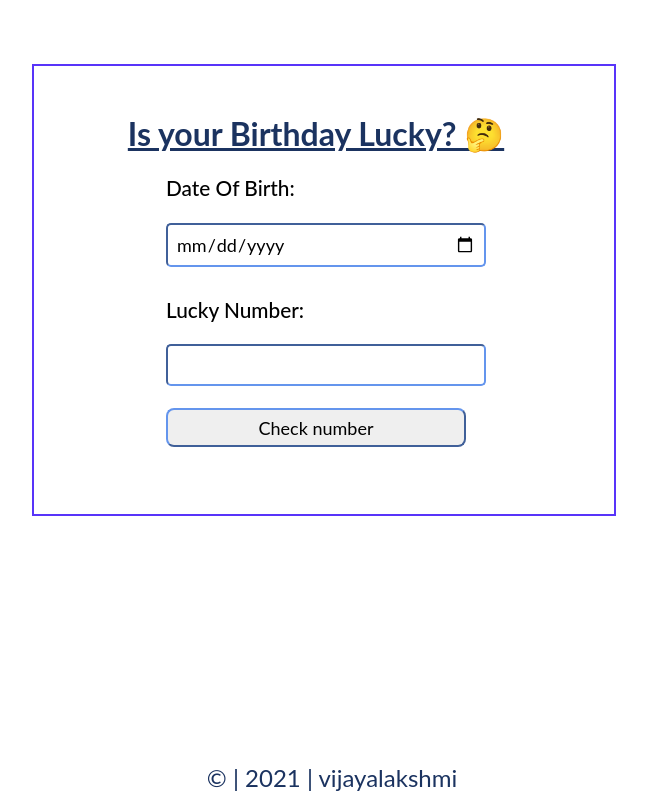
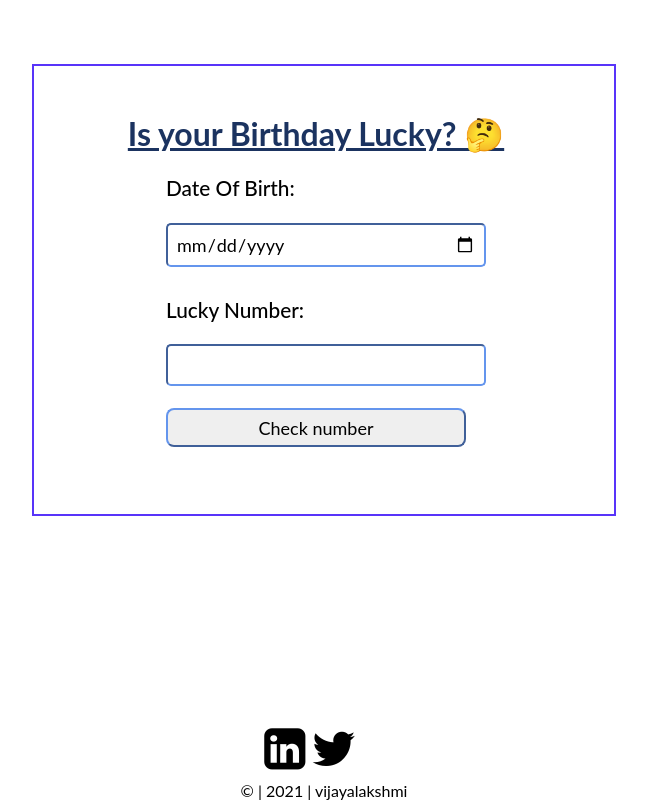
Before and after one commit to VijayalakshmiGanesh/IsYourBirthdayLucky, a plain HTML site: page index.html in a window 1280 px wide. Shown: the whole page, without its empty margins (316-963 px from the left). Drawn offline with Linux system fonts and the light colour scheme.

Commit message:
footer links

```diff
--- a/index.html
+++ b/index.html
@@ -25,8 +25,14 @@
     <script src="project.js"></script>
 
     <footer style="
-    color: black;">
-        <p>© | 2021 | vijayalakshmi</p>
+    color: black; position: absolute;">
+
+        <p><a href="https://www.linkedin.com/in/vijayalakshmi-g-182a061a9" target="_new"><i class="fa">&#xf08c;</i></a>
+            <a href="https://twitter.com/VIJAYALAKSHMIG4" target="_new"><i class="fa">&#xf099;</i></a>
+            <a href="mailto:gviji152000@gmail.com"><span class="material-icons md-48"><i
+                        class="material-icons">&#xe0be;</i></span></a>
+        </p>
+        © | 2021 | vijayalakshmi
     </footer>
 
 
--- a/style.css
+++ b/style.css
@@ -1,3 +1,6 @@
+@import url('https://fonts.googleapis.com/icon?family=Material+Icons');
+@import url('https://cdnjs.cloudflare.com/ajax/libs/font-awesome/4.7.0/css/font-awesome.min.css');
+
 footer {
     text-align: center;
     position: absolute;
@@ -84,3 +87,15 @@ p {
     border-radius: 5px;
     color: rgb(27, 51, 96);
 }
+
+.fa,
+.material-icons {
+    font-size: 48px;
+    color: black;
+
+}
+
+.fa:hover,
+.material-icons:hover {
+    color: rgb(27, 51, 96);
+}
```
